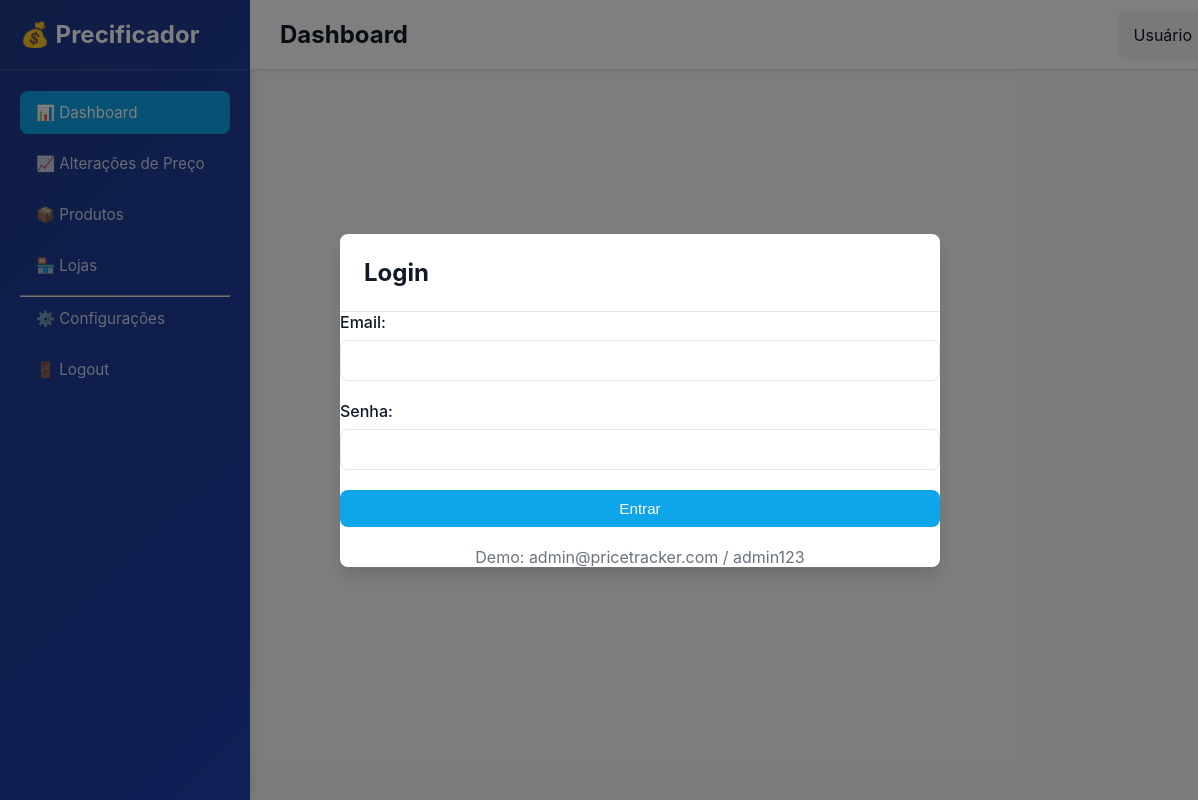
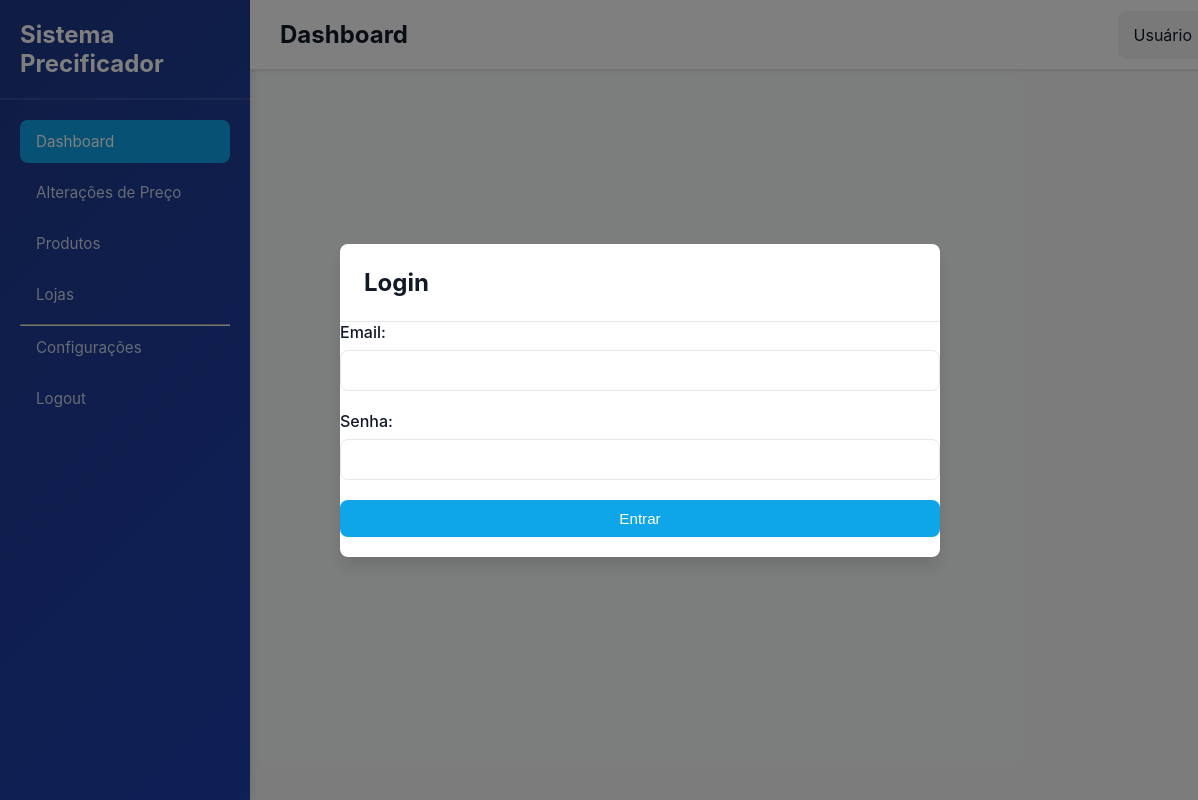
Before and after one commit to LuizzHSA/Sistema-precificador, a React app: page frontend/index.html in a window 1280 px wide. Shown: the full height of the page, 0-1198 px from the left. Built offline with nearby package versions, Linux system fonts and the light colour scheme; files whose address does not match are found by name.

Commit message:
Update index.html

```diff
--- a/frontend/index.html
+++ b/frontend/index.html
@@ -10,15 +10,15 @@
   <body>
     <div id="app">
       <aside class="sidebar">
-        <div class="sidebar-header"><h1 class="logo">💰 Precificador</h1><button class="menu-toggle" id="menuToggle">☰</button></div>
+        <div class="sidebar-header"><h1 class="logo"> Sistema Precificador</h1><button class="menu-toggle" id="menuToggle">☰</button></div>
         <nav class="sidebar-nav">
-          <a href="#/dashboard" class="nav-link active" data-page="dashboard"> 📊 Dashboard </a>
-          <a href="#/price-changes" class="nav-link" data-page="price-changes">📈 Alterações de Preço</a>
-          <a href="#/products" class="nav-link" data-page="products">📦 Produtos</a>
-          <a href="#/stores" class="nav-link" data-page="stores">🏪 Lojas</a>
+          <a href="#/dashboard" class="nav-link active" data-page="dashboard">  Dashboard </a>
+          <a href="#/price-changes" class="nav-link" data-page="price-changes"> Alterações de Preço</a>
+          <a href="#/products" class="nav-link" data-page="products"> Produtos</a>
+          <a href="#/stores" class="nav-link" data-page="stores"> Lojas</a>
           <hr />
-          <a href="#/settings" class="nav-link" data-page="settings">⚙️ Configurações</a>
-          <a href="#" id="logoutBtn" class="nav-link nav-link--danger">🚪 Logout</a>
+          <a href="#/settings" class="nav-link" data-page="settings"> Configurações</a>
+          <a href="#" id="logoutBtn" class="nav-link nav-link--danger"> Logout</a>
         </nav>
       </aside>
       <div class="main-wrapper">
@@ -26,7 +26,7 @@
         <main class="content" id="content"></main>
       </div>
     </div>
-    <div id="loginModal" class="modal modal--active"><div class="modal-overlay"></div><div class="modal-content"><div class="modal-header"><h2>Login</h2></div><form id="loginForm" class="form"><div class="form-group"><label for="email">Email:</label><input type="email" id="email" name="email" required class="form-input" /></div><div class="form-group"><label for="password">Senha:</label><input type="password" id="password" name="password" required class="form-input" /></div><div class="form-group"><button type="submit" class="btn btn--primary btn--block">Entrar</button></div><p class="text-center text-muted">Demo: admin@pricetracker.com / admin123</p></form></div></div>
+    <div id="loginModal" class="modal modal--active"><div class="modal-overlay"></div><div class="modal-content"><div class="modal-header"><h2>Login</h2></div><form id="loginForm" class="form"><div class="form-group"><label for="email">Email:</label><input type="email" id="email" name="email" required class="form-input" /></div><div class="form-group"><label for="password">Senha:</label><input type="password" id="password" name="password" required class="form-input" /></div><div class="form-group"><button type="submit" class="btn btn--primary btn--block">Entrar</button></div></form></div></div>
     <div id="toastContainer" class="toast-container"></div>
     <script src="js/api.js"></script><script src="js/store.js"></script><script src="js/components/modal.js"></script><script src="js/components/form.js"></script><script src="js/pages/dashboard.js"></script><script src="js/pages/price-changes.js"></script><script src="js/pages/products.js"></script><script src="js/pages/stores.js"></script><script src="js/pages/settings.js"></script><script src="js/app.js"></script>
   </body>
```
